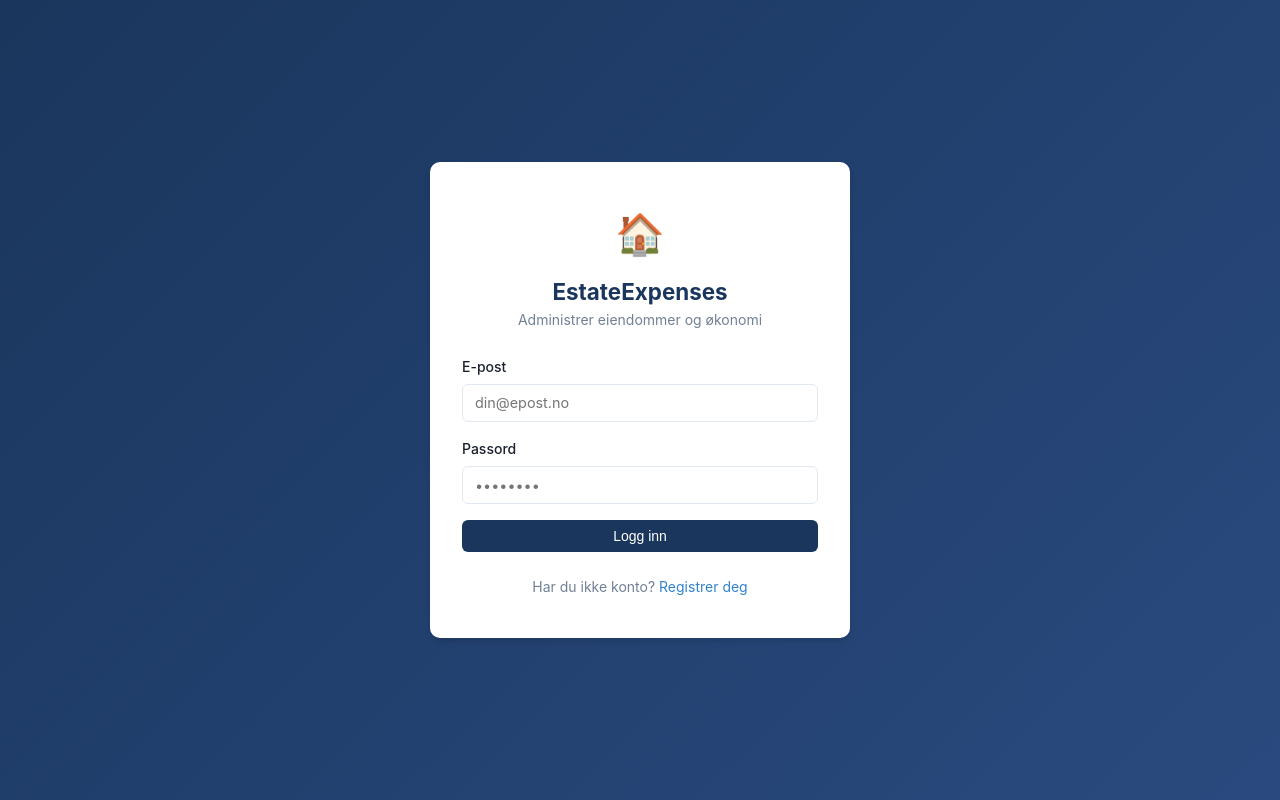
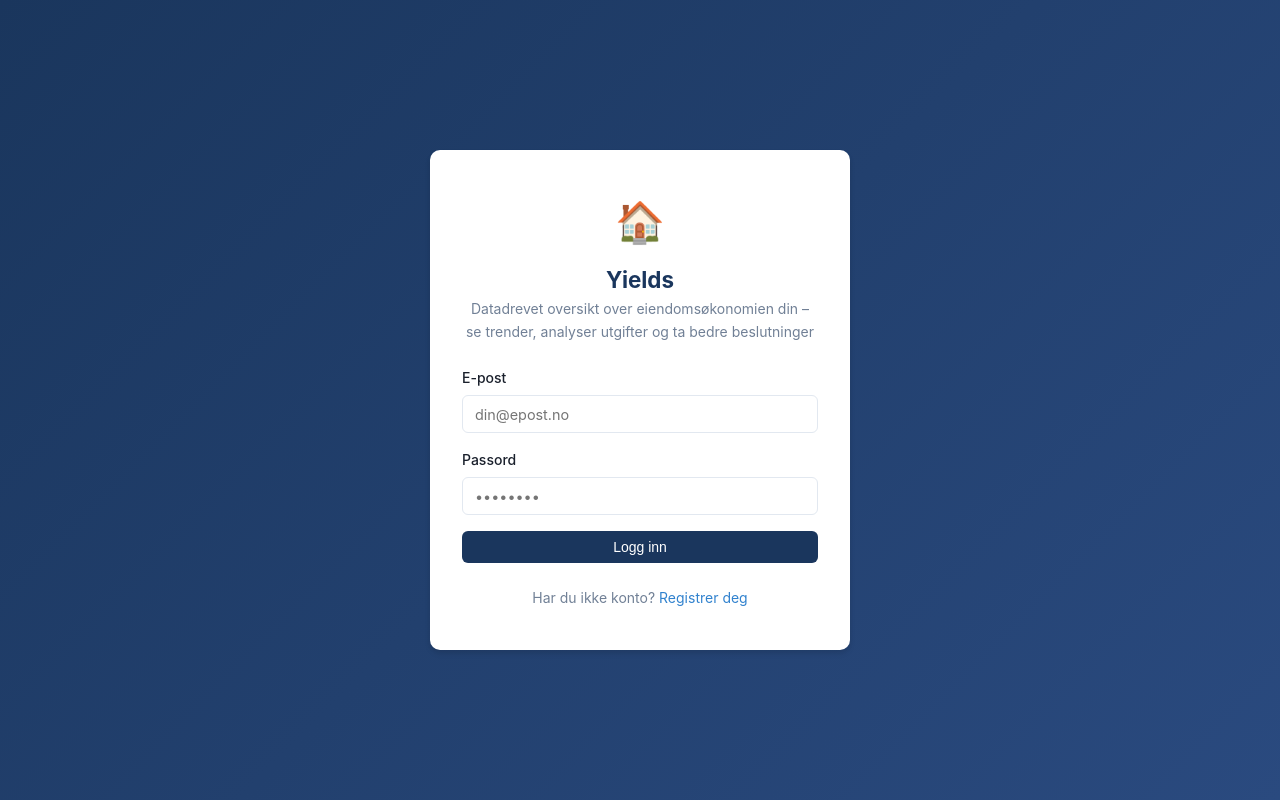
Before and after one commit to talkingtomartin/estate, a FastAPI app: page /auth/login in a window 1280 px wide. Run offline with FastAPI, Linux system fonts and the light colour scheme.

Commit message:
omdøp til Yields, oppdater beskrivelse

```diff
--- a/app/main.py
+++ b/app/main.py
@@ -12,7 +12,7 @@ from app.storage import media_url
 # Absolute path to project root (works both locally and on Vercel)
 BASE_DIR = os.path.dirname(os.path.dirname(os.path.abspath(__file__)))
 
-app = FastAPI(title="EstateExpenses")
+app = FastAPI(title="Yields")
 
 app.add_middleware(SessionMiddleware, secret_key=SECRET_KEY, max_age=86400 * 30)
 
--- a/app/templates/auth/login.html
+++ b/app/templates/auth/login.html
@@ -1,10 +1,10 @@
 {% extends "base.html" %}
-{% block title %}Logg inn – EstateExpenses{% endblock %}
+{% block title %}Logg inn – Yields{% endblock %}
 {% block content %}
 <div class="auth-card">
   <div class="auth-logo">🏠</div>
-  <h1 class="auth-title">EstateExpenses</h1>
-  <p class="auth-subtitle">Administrer eiendommer og økonomi</p>
+  <h1 class="auth-title">Yields</h1>
+  <p class="auth-subtitle">Datadrevet oversikt over eiendomsøkonomien din – se trender, analyser utgifter og ta bedre beslutninger</p>
 
   <form method="post" action="/auth/login" class="form">
     <div class="form-group">
--- a/app/templates/auth/register.html
+++ b/app/templates/auth/register.html
@@ -1,10 +1,10 @@
 {% extends "base.html" %}
-{% block title %}Registrer deg – EstateExpenses{% endblock %}
+{% block title %}Registrer deg – Yields{% endblock %}
 {% block content %}
 <div class="auth-card">
   <div class="auth-logo">🏠</div>
   <h1 class="auth-title">Opprett konto</h1>
-  <p class="auth-subtitle">Kom i gang med EstateExpenses</p>
+  <p class="auth-subtitle">Kom i gang med Yields</p>
 
   <form method="post" action="/auth/register" class="form">
     <div class="form-group">
--- a/app/templates/base.html
+++ b/app/templates/base.html
@@ -3,14 +3,14 @@
 <head>
   <meta charset="UTF-8" />
   <meta name="viewport" content="width=device-width, initial-scale=1.0" />
-  <title>{% block title %}EstateExpenses{% endblock %}</title>
+  <title>{% block title %}Yields{% endblock %}</title>
   <link rel="stylesheet" href="/static/css/main.css" />
   {% block head %}{% endblock %}
 </head>
 <body>
   {% if user %}
   <nav class="navbar">
-    <a href="/properties" class="nav-brand">🏠 EstateExpenses</a>
+    <a href="/properties" class="nav-brand">🏠 Yields</a>
     <div class="nav-links">
       <a href="/properties" class="nav-link">Mine eiendommer</a>
       <span class="nav-user">{{ user.name or user.email }}</span>
--- a/app/templates/error.html
+++ b/app/templates/error.html
@@ -1,5 +1,5 @@
 {% extends "base.html" %}
-{% block title %}Feil – EstateExpenses{% endblock %}
+{% block title %}Feil – Yields{% endblock %}
 {% block content %}
 <div class="card" style="max-width:480px;margin:4rem auto;text-align:center;">
   <h1 style="font-size:3rem;color:var(--danger);">{{ status_code }}</h1>
--- a/app/templates/properties/detail.html
+++ b/app/templates/properties/detail.html
@@ -1,5 +1,5 @@
 {% extends "base.html" %}
-{% block title %}{{ prop.name }} – EstateExpenses{% endblock %}
+{% block title %}{{ prop.name }} – Yields{% endblock %}
 {% block content %}
 
 <div class="page-header">
--- a/app/templates/properties/index.html
+++ b/app/templates/properties/index.html
@@ -1,5 +1,5 @@
 {% extends "base.html" %}
-{% block title %}Mine eiendommer – EstateExpenses{% endblock %}
+{% block title %}Mine eiendommer – Yields{% endblock %}
 {% block content %}
 <div class="page-header">
   <h1>Mine eiendommer</h1>
@@ -63,7 +63,7 @@
     <input type="email" name="email" placeholder="Inviter via e-postadresse..." required />
     <button type="submit" class="btn btn-primary">Inviter</button>
   </form>
-  <p class="collab-hint">Personen må være registrert i EstateExpenses. De vil se alle dine eiendommer.</p>
+  <p class="collab-hint">Personen må være registrert i Yields. De vil se alle dine eiendommer.</p>
 
   {% if my_memberships %}
   <div style="margin-top:1.25rem;padding-top:1rem;border-top:1px solid var(--border)">
--- a/app/templates/properties/new.html
+++ b/app/templates/properties/new.html
@@ -1,5 +1,5 @@
 {% extends "base.html" %}
-{% block title %}Ny eiendom – EstateExpenses{% endblock %}
+{% block title %}Ny eiendom – Yields{% endblock %}
 {% block content %}
 <div class="page-header">
   <a href="/properties" class="back-link">← Mine eiendommer</a>
```
